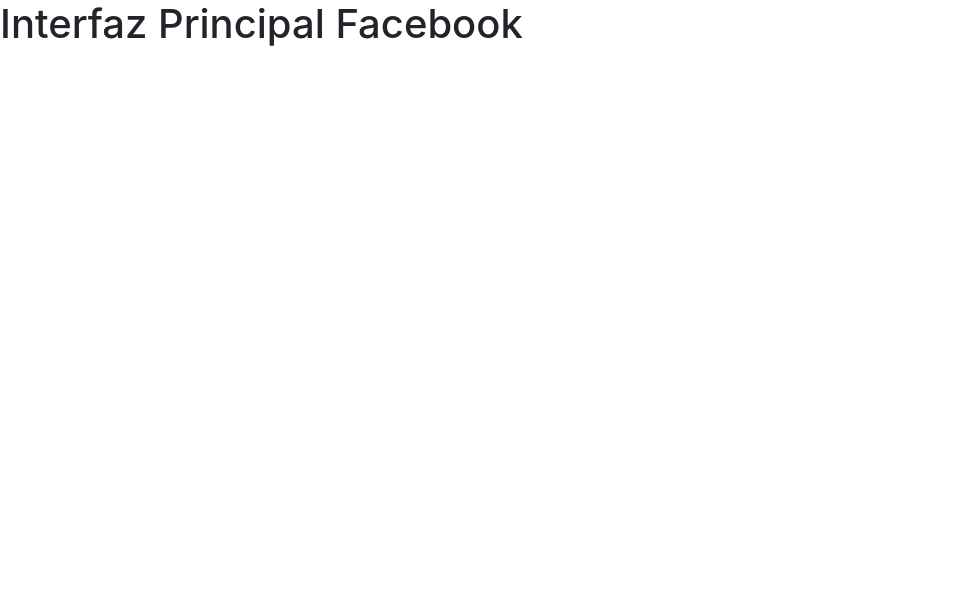
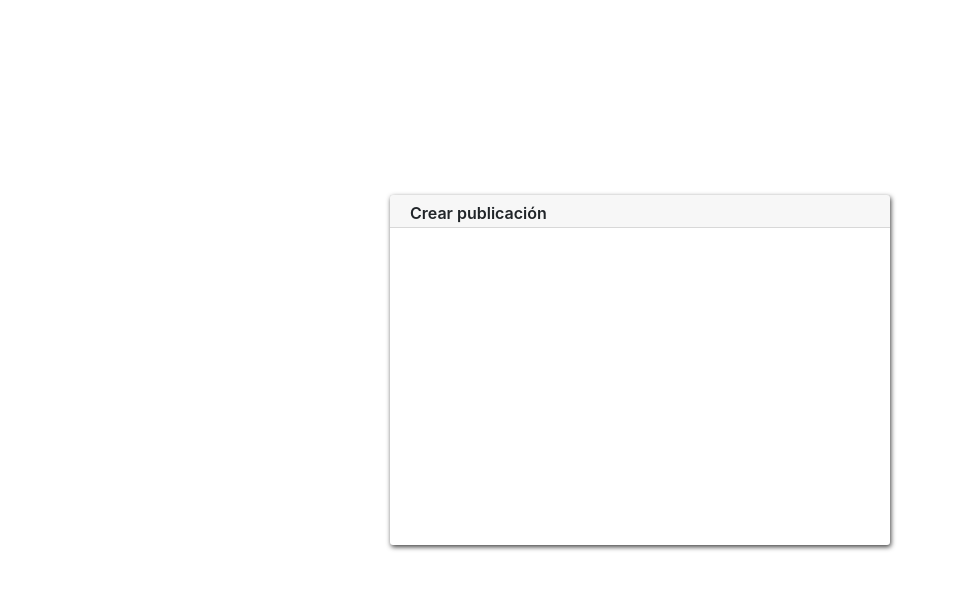
Before and after one commit to josecheo/muro-facebook, a React (Create React App) app: page /Home in a window 1280 px wide. Shown: the top 590 px of the page, without its empty margins (0-955 px from the left). Built offline with nearby package versions, Linux system fonts and the light colour scheme.

Commit message:
Empezando a diseñar el post

```diff
--- a/package.json
+++ b/package.json
@@ -3,6 +3,11 @@
   "version": "0.1.0",
   "private": true,
   "dependencies": {
+    "@fortawesome/fontawesome-svg-core": "^1.2.26",
+    "@fortawesome/free-brands-svg-icons": "^5.12.0",
+    "@fortawesome/free-regular-svg-icons": "^5.12.0",
+    "@fortawesome/free-solid-svg-icons": "^5.12.0",
+    "@fortawesome/react-fontawesome": "^0.1.8",
     "@testing-library/jest-dom": "^4.2.4",
     "@testing-library/react": "^9.4.0",
     "@testing-library/user-event": "^7.2.1",
--- /dev/null
+++ b/src/components/Post.js
@@ -0,0 +1,20 @@
+import React from "react";
+// import { FontAwesomeIcon } from "@fortawesome/react-fontawesome";
+// import { faXing } from "@fortawesome/free-brands-svg-icons";
+import "./styles/Post.css";
+
+class Post extends React.Component {
+  render() {
+    return (
+      <React.Fragment>
+        <div className="Post">
+          <div className="Post__card-header">Crear publicación </div>
+          <div className="Post__avatar"> </div>
+          <div className="Post_textarea text-area"></div>
+        </div>
+      </React.Fragment>
+    );
+  }
+}
+
+export default Post;
--- /dev/null
+++ b/src/components/styles/Post.css
@@ -0,0 +1,27 @@
+* {
+  margin: 0px;
+  padding: 0px;
+}
+
+.Post {
+  display: grid;
+  grid-template-columns: repeat(5, 1fr);
+  grid-template-rows: 33px 71px 37px 49px 52px 52px 38px;
+  width: 500px;
+  height: 350px;
+  border-radius: 3px 3px 3px 3px;
+  box-shadow: 1px 2px 5px 0px rgba(0, 0, 0, 0.75);
+}
+
+.Post__card-header {
+  padding: 0.4rem 1.25rem;
+  margin-bottom: 0;
+  max-height: 40px;
+  font-weight: 600;
+  background-color: rgba(0, 0, 0, 0.03);
+  border-bottom: 1px solid rgba(0, 0, 0, 0.125);
+  grid-column-start: 1;
+  grid-column-end: 6;
+}
+.Post__avatar {
+}
--- a/src/pages/Home.js
+++ b/src/pages/Home.js
@@ -1,10 +1,13 @@
 import React from "react";
+
+import "bootstrap/dist/css/bootstrap.min.css";
+import Post from "../components/Post";
 
 class Home extends React.Component {
   render() {
     return (
-      <div>
-        <h1>Interfaz Principal Facebook</h1>
+      <div className="Container">
+        <Post></Post>
       </div>
     );
   }
--- a/src/pages/Login.js
+++ b/src/pages/Login.js
@@ -6,7 +6,7 @@
 class Login extends React.Component {
   render() {
     return (
-      <div className="Home">
+      <div className="Container">
         <LoginForm />
       </div>
     );
--- /dev/null
+++ b/src/pages/styles/Home.css
@@ -0,0 +1,11 @@
+* {
+  margin: 0;
+  padding: 0;
+}
+
+.Container {
+  display: flex;
+  width: 100%;
+  align-items: center;
+  justify-content: center;
+}
--- a/src/pages/styles/Login.css
+++ b/src/pages/styles/Login.css
@@ -3,7 +3,7 @@
   padding: 0;
 }
 
-.Home {
+.Container {
   display: flex;
   width: 100%;
   min-height: calc(100vh - 60px);
```
Also changed, not shown: src/components/Navbar.js (+3 -78 lines), src/components/styles/Navbar.css (added, +7 -0 lines), 2 other files (tests, documents, lock files or other folders).
